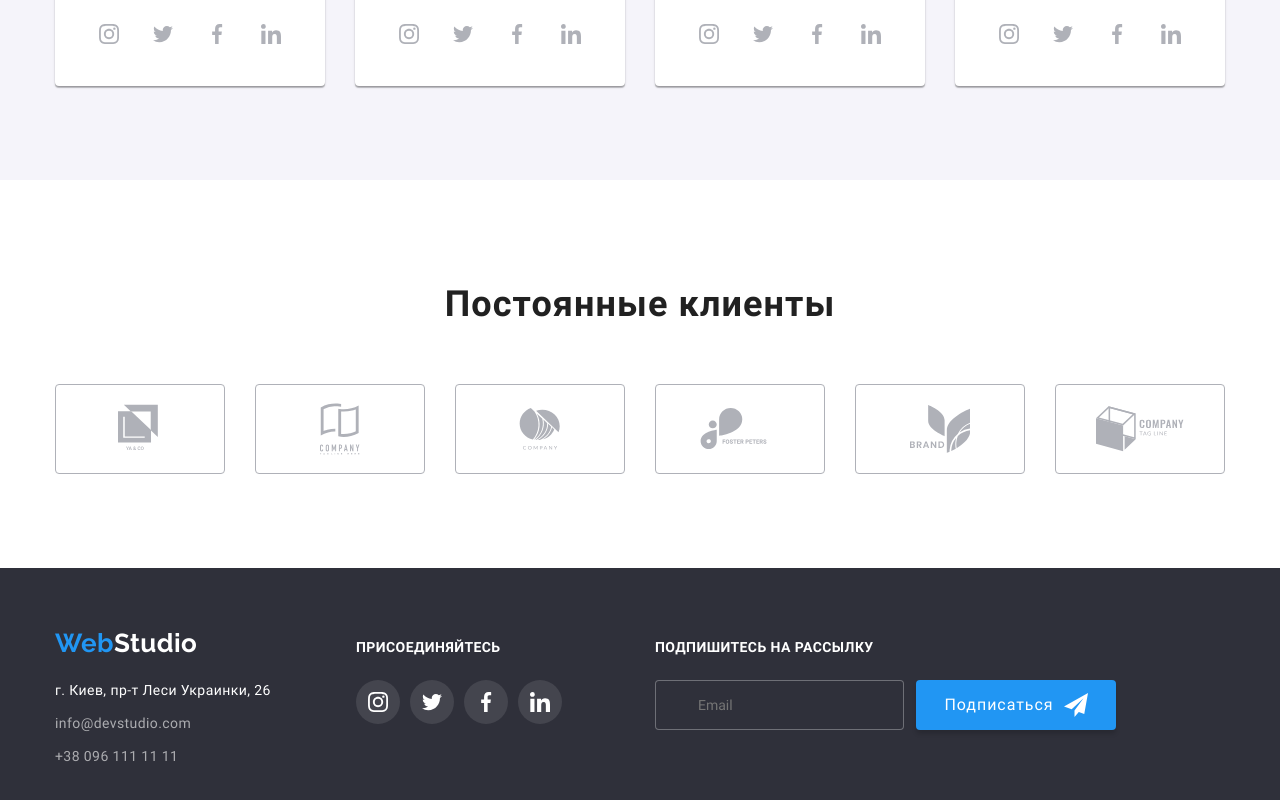
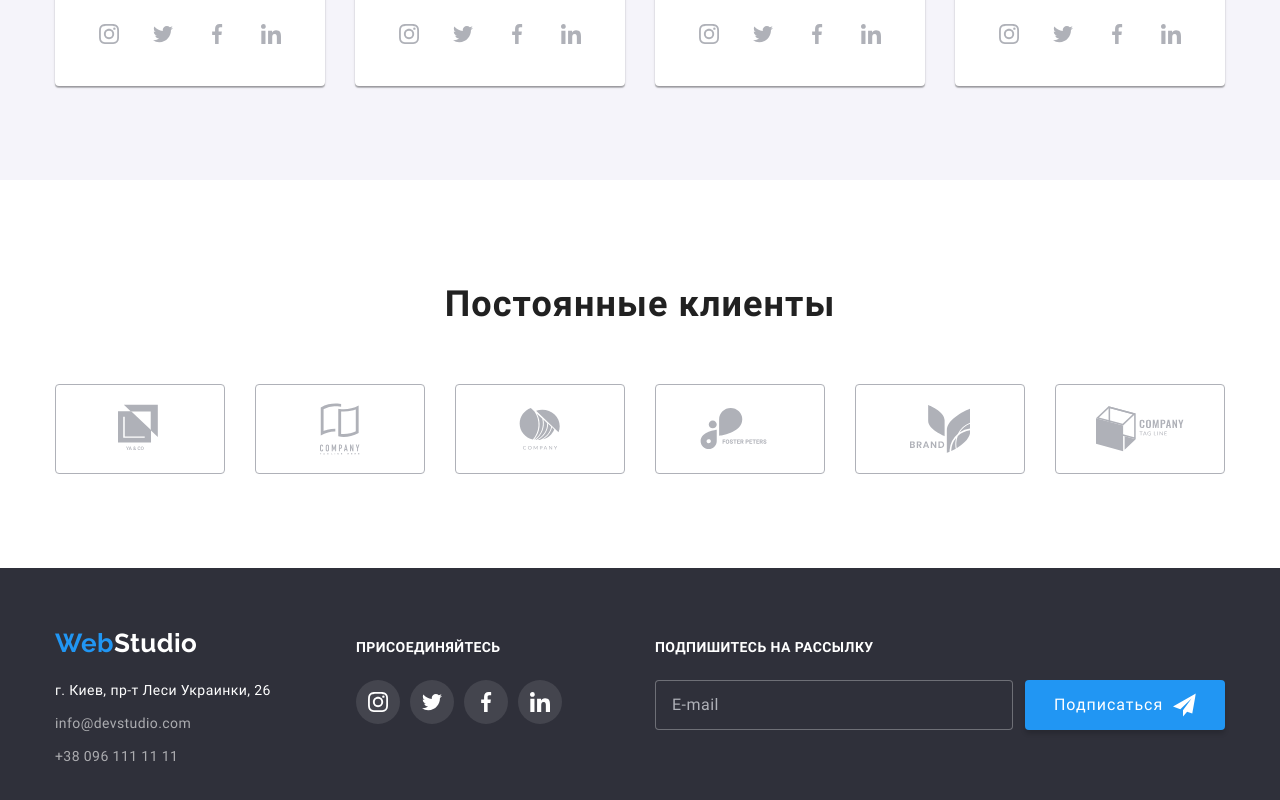
Before and after one commit to AKirsanova/goit-markup-hw-06, a plain HTML site: page index.html in a window 1280 px wide. Shown: the part 2162-2962 px from the top of the page. Drawn offline with nearby package versions, Linux system fonts and the light colour scheme.

Commit message:
доделана форма e-mail в футере

```diff
--- a/css/style.css
+++ b/css/style.css
@@ -824,11 +824,14 @@ footer{
     display: inline-flex;
     justify-content: center;
     align-items: center;
-    margin-left: 12px;
+    padding-left: 29px;
+    padding-right: 29px;
   }
 
   .footer-btn .icon{
     margin-left: 10px;
+    width: 24px;
+    height: 24px;
     fill: var(--white);
   }
 
@@ -852,14 +855,25 @@ footer{
   }
 
   .footer-form input{
+        width: 100%;
+        height: 50px;
         padding-top: 11px;
         padding-bottom: 11px;
-        padding-left: 42px;
-        padding-right: 12px;
+        padding: 15px 16px;
+        margin-right: 12px;
         border: 1px solid rgba(255, 255, 255, 0.3);
         border-radius: 4px;
 
         background-color: var(--dark-bg);
+        color: var(--icon-fill-color);
+  }
+
+  .footer-form input::placeholder{
+    font-size: 16px;
+    line-height: 1.25;
+    letter-spacing: 0.03em;
+
+    color: var(--icon-fill-color);
   }
 
   /*modal window*/
@@ -995,6 +1009,7 @@ footer{
   textarea:focus{
     border-color: var(--accent-color);
   }
+
 .modal-checkbox{
     display: flex;
     align-items: center;
@@ -1007,19 +1022,32 @@ footer{
     appearance: none;
     position: absolute;
 }
+
+
 .checkbox-label::before {
     content: '';
     display: inline-block;
     width: 16px;
     height: 15px;
-    border: 2px solid var(--title-text-color);
+    border: 2px solid var(--main-text-color);
     border-radius: 2px;
     margin-right: 8px;
 
+    transition: background-color 250ms cubic-bezier(0.4, 0, 0.2, 1),
+    border-color 250ms cubic-bezier(0.4, 0, 0.2, 1)
 }
 
 .policy-link {
     color: var(--accent-color);
+}
+
+.checkbox-input:checked + .checkbox-label::before{
+    background-color: var(--accent-color);
+    background-image: url(../img/icon-check.svg);
+    border-color: var(--accent-color);
+    background-position: center;
+    background-size: contain;
+    background-origin: border-box;
 }
 
 .modal-btn{
--- a/index.html
+++ b/index.html
@@ -358,9 +358,9 @@
             <form class="footer-form">
                 <b class="footer-text">Подпишитесь на рассылку</b>
                 <div role="group" class="form-group">
-                    <input type="email" name="email" placeholder="Email" required/>
+                    <input type="email" name="email" placeholder="E-mail" required/>
                     <button class="footer-btn" type="submit">Подписаться
-                        <svg class="icon" width="24" height="24">
+                        <svg class="icon">
                         <use href="./img/sprite.svg#icon-send"></use>
                         </svg>
                     </button>
```
Also changed, not shown: portofolio.html (+2 -2 lines). Lines whose indentation alone changed are shown as unchanged.
